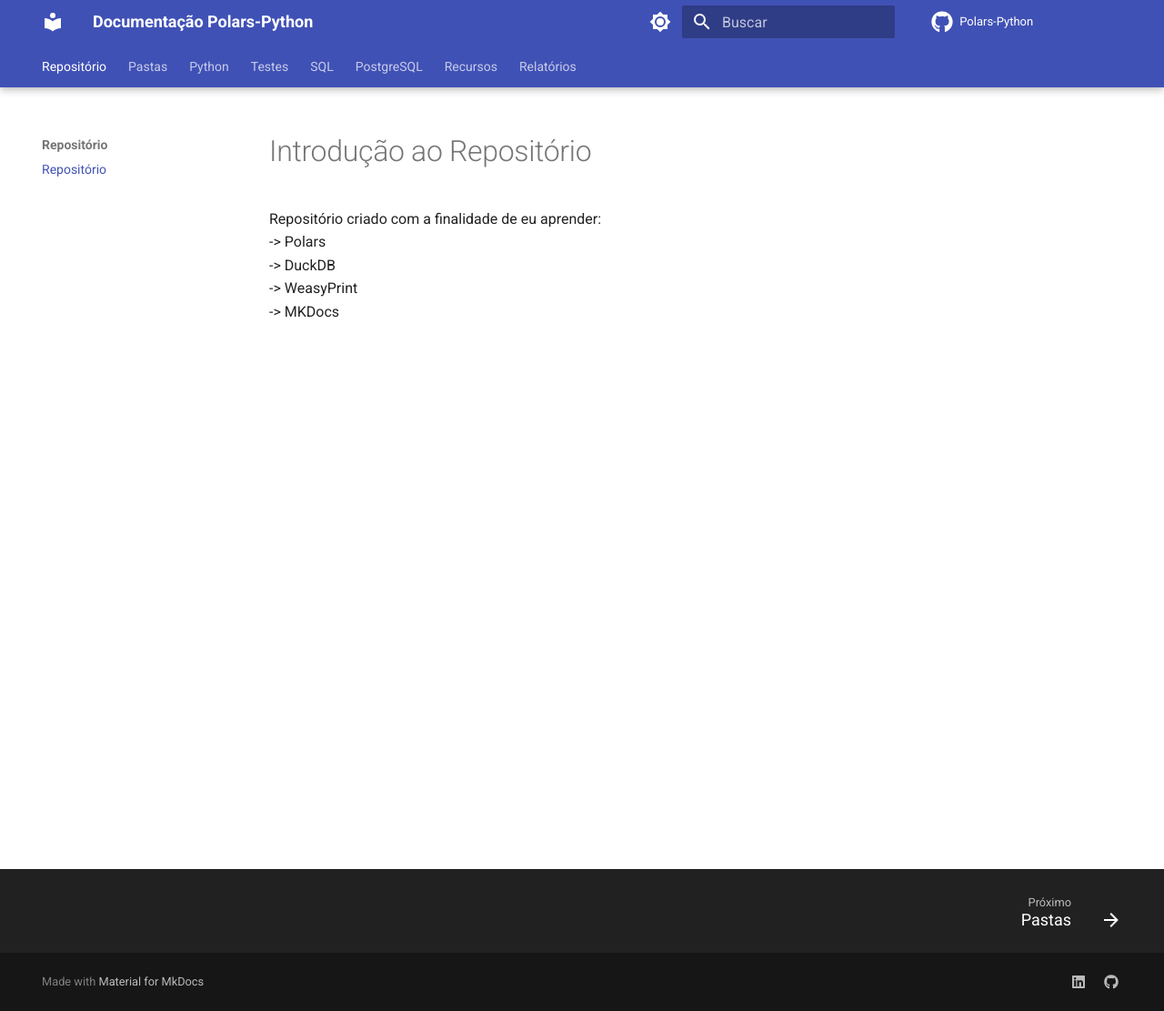
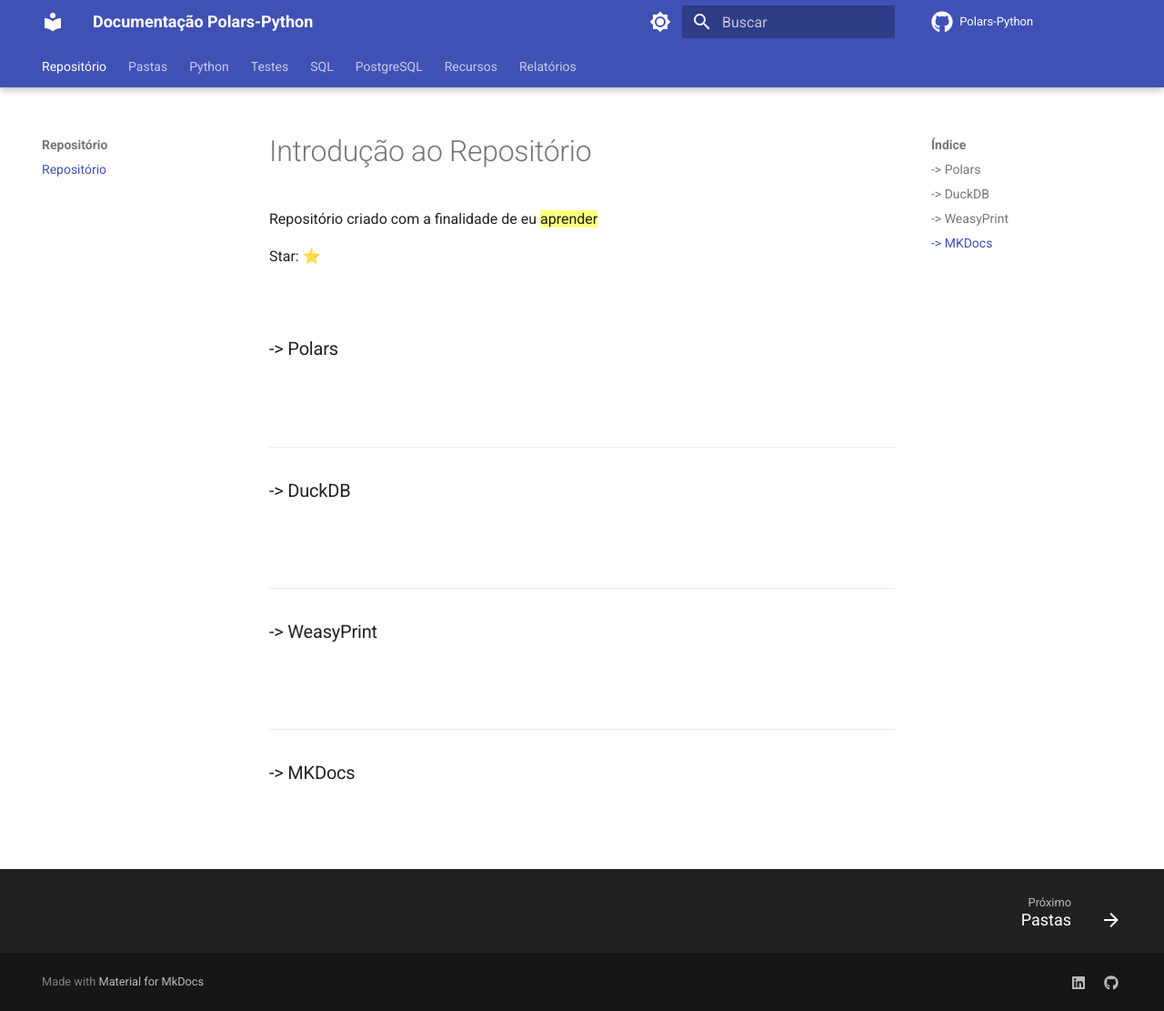
Before and after one commit to Fenyx-Forte/Polars-Python, an MkDocs documentation site: the page built from docs/index.md, in a window 1280 px wide and 1111 px high. Shown: the whole window at 91% size. Built offline with MkDocs 1.6.1 and Material for MkDocs 9.7.7, drawn with Linux system fonts in a browser that asks for light colours; comment, search, counter and statistics services are not loaded.

Commit message:
aprendendo melhor o mkdocs

```diff
--- a/docs/index.md
+++ b/docs/index.md
@@ -1,11 +1,34 @@
+
 # Introdução ao Repositório
 
-Repositório criado com a finalidade de eu aprender:
+Repositório criado com a finalidade de eu <mark>aprender</mark>
+
+Star: ⭐
+
 <br/>
--> Polars
+
+### -> Polars
+
 <br/>
--> DuckDB
 <br/>
--> WeasyPrint
+
+---
+
+### -> DuckDB
+
 <br/>
--> MKDocs
+<br/>
+
+---
+
+### -> WeasyPrint
+
+<br/>
+<br/>
+
+---
+
+### -> MKDocs
+
+<br/>
+<br/>
```
Also changed, not shown: docs/postgre_schema/README.md (+1 -0 lines).
